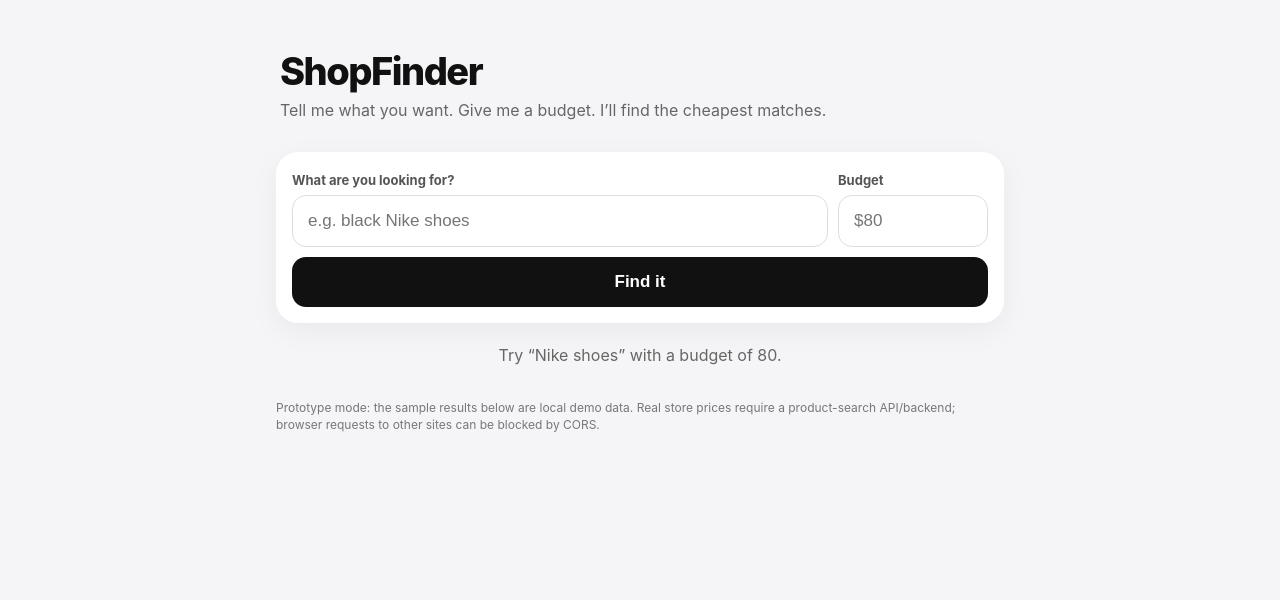
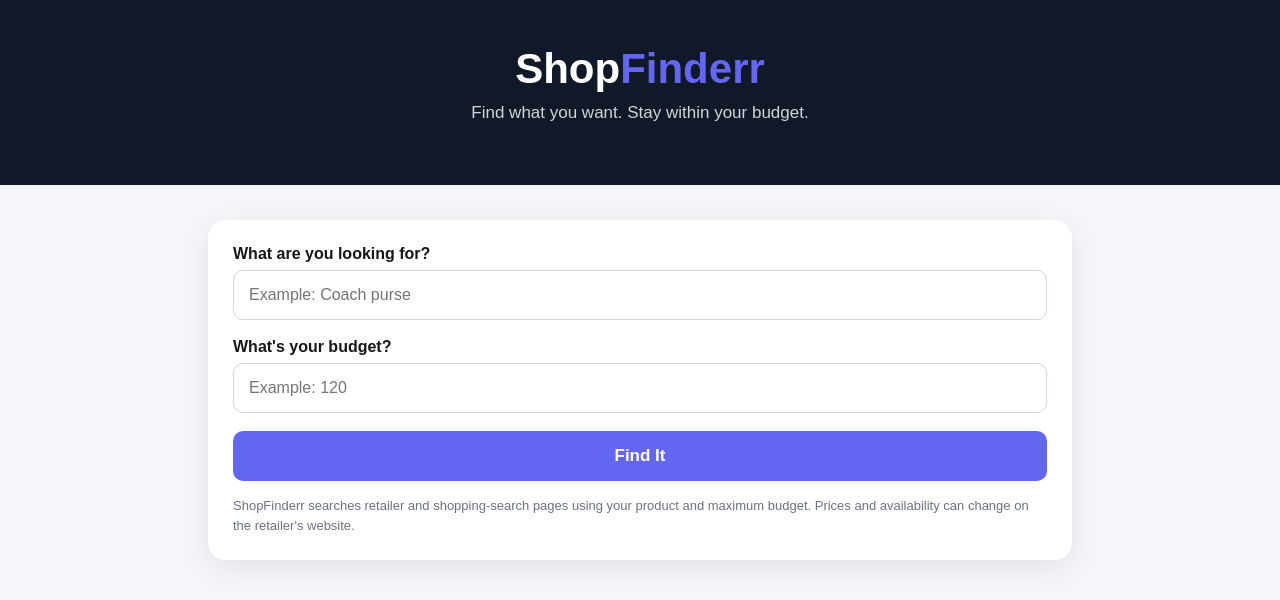
Before and after one commit to cohencurleee-cloud/Shopfinderr, a plain HTML site: page index.html in a window 1280 px wide. Drawn offline with Linux system fonts and the light colour scheme.

Commit message:
Update index.html

```diff
--- a/index.html
+++ b/index.html
@@ -1,90 +1,315 @@
-<!doctype html>
+<!DOCTYPE html>
 <html lang="en">
 <head>
-<meta charset="utf-8">
-<meta name="viewport" content="width=device-width,initial-scale=1,viewport-fit=cover">
-<meta name="theme-color" content="#111111">
-<title>ShopFinder</title>
-<style>
-*{box-sizing:border-box}body{margin:0;font-family:-apple-system,BlinkMacSystemFont,"SF Pro Display",Arial,sans-serif;background:#f5f5f7;color:#111}
-.wrap{max-width:760px;margin:auto;padding:24px 16px 50px}.hero{padding:28px 4px 20px}
-h1{font-size:38px;line-height:1;margin:0 0 10px;font-weight:800;letter-spacing:-1.5px}
-.sub{color:#666;font-size:16px}.panel{background:white;border-radius:22px;padding:16px;box-shadow:0 8px 30px #0000000d;margin:12px 0 22px}
-label{display:block;font-size:13px;font-weight:700;margin:4px 0 7px;color:#555}
-input{width:100%;border:1px solid #ddd;border-radius:14px;padding:15px;font-size:17px;outline:none}
-.row{display:grid;grid-template-columns:1fr 150px;gap:10px;margin-bottom:10px}
-button{width:100%;border:0;border-radius:14px;padding:15px;font-size:17px;font-weight:800;background:#111;color:white}
-button:active{transform:scale(.99)}.status{color:#666;text-align:center;margin:14px 0}
-.grid{display:grid;gap:14px}.card{background:white;border-radius:20px;overflow:hidden;box-shadow:0 7px 24px #0000000b}
-.pic{height:180px;background:#eee;display:flex;align-items:center;justify-content:center;font-size:64px}
-.info{padding:15px}.store{font-size:12px;font-weight:800;color:#777;text-transform:uppercase}
-.name{font-size:18px;font-weight:800;margin:5px 0}.price{font-size:22px;font-weight:900}.old{text-decoration:line-through;color:#999;font-size:14px;margin-left:5px}.under{font-size:13px;color:#666;margin:5px 0 13px}
-.shop{display:block;text-align:center;text-decoration:none;background:#111;color:#fff;padding:12px;border-radius:12px;font-weight:800}
-.note{font-size:12px;color:#777;line-height:1.45;margin-top:20px}
-@media(max-width:520px){.row{grid-template-columns:1fr 120px}h1{font-size:34px}}
-</style>
+  <meta charset="UTF-8">
+  <meta name="viewport" content="width=device-width, initial-scale=1.0">
+  <title>ShopFinderr</title>
+  <style>
+    * {
+      box-sizing: border-box;
+    }
+    body {
+      margin: 0;
+      font-family: Arial, Helvetica, sans-serif;
+      background: #f5f6fa;
+      color: #171717;
+    }
+    header {
+      background: #111827;
+      color: white;
+      text-align: center;
+      padding: 45px 20px;
+    }
+    header h1 {
+      margin: 0;
+      font-size: 42px;
+      font-weight: 800;
+    }
+    header h1 span {
+      color: #6366f1;
+    }
+    header p {
+      margin-top: 10px;
+      color: #d1d5db;
+      font-size: 17px;
+    }
+    .container {
+      max-width: 900px;
+      margin: 35px auto;
+      padding: 0 18px;
+    }
+    .search-box {
+      background: white;
+      padding: 25px;
+      border-radius: 18px;
+      box-shadow: 0 8px 30px rgba(0,0,0,0.08);
+    }
+    label {
+      display: block;
+      font-weight: 700;
+      margin-bottom: 7px;
+    }
+    input {
+      width: 100%;
+      padding: 15px;
+      border: 1px solid #d1d5db;
+      border-radius: 10px;
+      font-size: 16px;
+      margin-bottom: 18px;
+    }
+    input:focus {
+      outline: none;
+      border-color: #6366f1;
+      box-shadow: 0 0 0 3px rgba(99,102,241,.15);
+    }
+    button {
+      width: 100%;
+      padding: 15px;
+      border: none;
+      border-radius: 10px;
+      background: #6366f1;
+      color: white;
+      font-size: 17px;
+      font-weight: 700;
+      cursor: pointer;
+    }
+    button:hover {
+      background: #4f46e5;
+    }
+    #results {
+      margin-top: 25px;
+    }
+    .results-title {
+      font-size: 22px;
+      font-weight: 800;
+      margin-bottom: 15px;
+    }
+    .store {
+      background: white;
+      border-radius: 15px;
+      padding: 20px;
+      margin-bottom: 14px;
+      display: flex;
+      justify-content: space-between;
+      align-items: center;
+      gap: 15px;
+      box-shadow: 0 4px 18px rgba(0,0,0,0.06);
+    }
+    .store-name {
+      font-size: 19px;
+      font-weight: 800;
+    }
+    .store-info {
+      color: #6b7280;
+      margin-top: 5px;
+      font-size: 14px;
+    }
+    .store-button {
+      background: #111827;
+      color: white;
+      text-decoration: none;
+      padding: 12px 18px;
+      border-radius: 9px;
+      font-weight: 700;
+      white-space: nowrap;
+    }
+    .store-button:hover {
+      background: #374151;
+    }
+    .message {
+      background: white;
+      padding: 25px;
+      border-radius: 15px;
+      text-align: center;
+      color: #6b7280;
+    }
+    .notice {
+      margin-top: 15px;
+      font-size: 13px;
+      color: #6b7280;
+      line-height: 1.5;
+    }
+    @media (max-width: 600px) {
+      header h1 {
+        font-size: 34px;
+      }
+      .store {
+        flex-direction: column;
+        align-items: stretch;
+      }
+      .store-button {
+        text-align: center;
+      }
+    }
+  </style>
 </head>
 <body>
-<div class="wrap">
-  <div class="hero">
-    <h1>ShopFinder</h1>
-    <div class="sub">Tell me what you want. Give me a budget. I’ll find the cheapest matches.</div>
+<header>
+  <h1>Shop<span>Finderr</span></h1>
+  <p>Find what you want. Stay within your budget.</p>
+</header>
+<div class="container">
+  <div class="search-box">
+    <label for="product">What are you looking for?</label>
+    <input
+      id="product"
+      type="text"
+      placeholder="Example: Coach purse"
+    >
+    <label for="budget">What's your budget?</label>
+    <input
+      id="budget"
+      type="number"
+      min="1"
+      step="1"
+      placeholder="Example: 120"
+    >
+    <button onclick="findProducts()">
+      Find It
+    </button>
+    <div class="notice">
+      ShopFinderr searches retailer and shopping-search pages using your product and maximum budget.
+      Prices and availability can change on the retailer's website.
+    </div>
   </div>
-
-  <div class="panel">
-    <div class="row">
-      <div><label for="q">What are you looking for?</label><input id="q" placeholder="e.g. black Nike shoes"></div>
-      <div><label for="budget">Budget</label><input id="budget" type="number" min="1" placeholder="$80"></div>
+  <div id="results"></div>
+</div>
+<script>
+function findProducts() {
+  const product =
+    document.getElementById("product").value.trim();
+  const budget =
+    document.getElementById("budget").value.trim();
+  const results =
+    document.getElementById("results");
+  if (!product) {
+    results.innerHTML =
+      '<div class="message">Enter a product first.</div>';
+    return;
+  }
+  if (!budget || Number(budget) <= 0) {
+    results.innerHTML =
+      '<div class="message">Enter a valid budget.</div>';
+    return;
+  }
+  const searchQuery =
+    `${product} under $${budget}`;
+  const encoded =
+    encodeURIComponent(searchQuery);
+  const stores = [
+    {
+      name: "Google Shopping",
+      description: "Compare products from many different stores.",
+      url:
+        `https://www.google.com/search?tbm=shop&q=${encoded}`
+    },
+    {
+      name: "Bing Shopping",
+      description: "Search products from multiple retailers.",
+      url:
+        `https://www.bing.com/shop?q=${encoded}`
+    },
+    {
+      name: "Amazon",
+      description: "Search Amazon for products within your budget.",
+      url:
+        `https://www.amazon.com/s?k=${encoded}`
+    },
+    {
+      name: "Walmart",
+      description: "Search Walmart's product catalog.",
+      url:
+        `https://www.walmart.com/search?q=${encoded}`
+    },
+    {
+      name: "Target",
+      description: "Search Target's available products.",
+      url:
+        `https://www.target.com/s?searchTerm=${encoded}`
+    },
+    {
+      name: "eBay",
+      description: "Search new and used products on eBay.",
+      url:
+        `https://www.ebay.com/sch/i.html?_nkw=${encoded}`
+    },
+    {
+      name: "Macy's",
+      description: "Search Macy's products.",
+      url:
+        `https://www.macys.com/shop/featured/${encoded}`
+    },
+    {
+      name: "Nordstrom",
+      description: "Search Nordstrom products.",
+      url:
+        `https://www.nordstrom.com/sr?keyword=${encodeURIComponent(product)}`
+    },
+    {
+      name: "Coach",
+      description: "Search Coach's official store.",
+      url:
+        `https://www.coach.com/search?q=${encodeURIComponent(product)}`
+    }
+  ];
+  let html = `
+    <div class="results-title">
+      Results for "${escapeHTML(product)}" under $${escapeHTML(budget)}
     </div>
-    <button onclick="searchProducts()">Find it</button>
-  </div>
-
-  <div id="status" class="status">Try “Nike shoes” with a budget of 80.</div>
-  <div id="results" class="grid"></div>
-
-  <div class="note">
-    Prototype mode: the sample results below are local demo data. Real store prices require a product-search API/backend; browser requests to other sites can be blocked by CORS.
-  </div>
-</div>
-
-<script>
-const products = [
- {store:"Nike",name:"Nike Court Vision Low",price:70,emoji:"👟",url:"https://www.nike.com/"},
- {store:"Nike",name:"Nike Revolution 7",price:70,emoji:"👟",url:"https://www.nike.com/"},
- {store:"Nike",name:"Nike Downshifter 13",price:65,emoji:"👟",url:"https://www.nike.com/"},
- {store:"Nike",name:"Nike Everyday Cushioned Socks",price:22,emoji:"🧦",url:"https://www.nike.com/"},
- {store:"Target",name:"Everyday Fleece Hoodie",price:30,emoji:"👕",url:"https://www.target.com/"},
- {store:"Walmart",name:"Athletic Running Shoes",price:39,emoji:"👟",url:"https://www.walmart.com/"},
- {store:"Best Buy",name:"Wireless Earbuds",price:59,emoji:"🎧",url:"https://www.bestbuy.com/"},
- {store:"Amazon",name:"Portable Bluetooth Speaker",price:35,emoji:"🔊",url:"https://www.amazon.com/"}
-];
-
-function searchProducts(){
-  const q=document.getElementById("q").value.trim().toLowerCase();
-  const budget=Number(document.getElementById("budget").value);
-  const status=document.getElementById("status"), results=document.getElementById("results");
-  if(!q || !budget){status.textContent="Enter an item and a budget. Bro, I can't read minds.";results.innerHTML="";return}
-  const terms=q.split(/\s+/).filter(Boolean);
-  let matches=products.filter(p => p.price<=budget && terms.some(t =>
-    (p.name+" "+p.store).toLowerCase().includes(t)
-  ));
-  if(!matches.length) matches=products.filter(p=>p.price<=budget).slice(0,6);
-  matches.sort((a,b)=>a.price-b.price);
-  status.textContent=matches.length ? `${matches.length} match${matches.length===1?"":"es"} under $${budget}` : "Nothing found under that budget. You're cooked.";
-  results.innerHTML=matches.map(p=>`
-    <div class="card">
-      <div class="pic">${p.emoji}</div>
-      <div class="info">
-        <div class="store">${p.store}</div>
-        <div class="name">${p.name}</div>
-        <div class="price">$${p.price.toFixed(2)}</div>
-        <div class="under">Within your $${budget} budget</div>
-        <a class="shop" href="${p.url}" target="_blank" rel="noopener">Shop at ${p.store}</a>
+  `;
+  stores.forEach(store => {
+    html += `
+      <div class="store">
+        <div>
+          <div class="store-name">
+            ${store.name}
+          </div>
+          <div class="store-info">
+            ${store.description}
+          </div>
+        </div>
+        <a
+          class="store-button"
+          href="${store.url}"
+          target="_blank"
+          rel="noopener noreferrer"
+        >
+          View Items
+        </a>
       </div>
-    </div>`).join("");
+    `;
+  });
+  results.innerHTML = html;
+  window.scrollTo({
+    top: results.offsetTop - 20,
+    behavior: "smooth"
+  });
 }
-document.getElementById("q").addEventListener("keydown",e=>{if(e.key==="Enter")searchProducts()});
-document.getElementById("budget").addEventListener("keydown",e=>{if(e.key==="Enter")searchProducts()});
+function escapeHTML(text) {
+  return text.replace(/[&<>"']/g, function(character) {
+    return {
+      "&": "&amp;",
+      "<": "&lt;",
+      ">": "&gt;",
+      '"': "&quot;",
+      "'": "&#039;"
+    }[character];
+  });
+}
+document
+  .getElementById("product")
+  .addEventListener("keydown", function(event) {
+    if (event.key === "Enter") {
+      findProducts();
+    }
+  });
+document
+  .getElementById("budget")
+  .addEventListener("keydown", function(event) {
+    if (event.key === "Enter") {
+      findProducts();
+    }
+  });
 </script>
 </body>
 </html>
```
